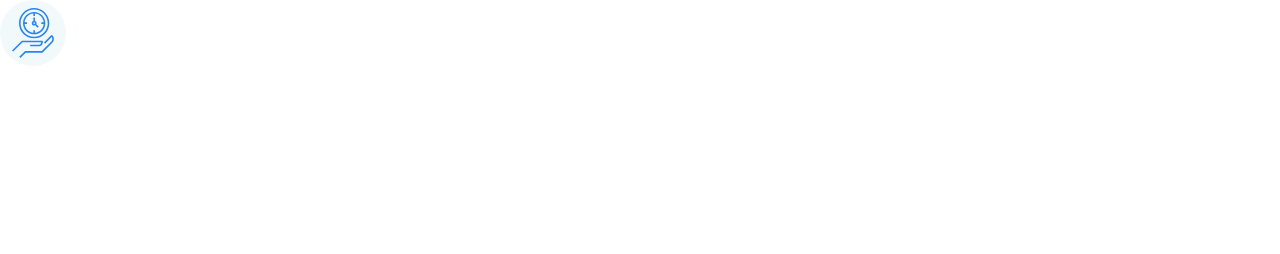
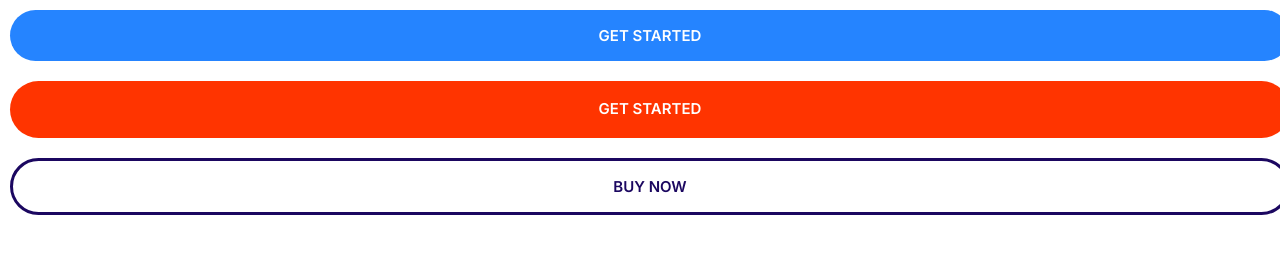
Before and after one commit to jinalbabariya/CLOUDJ, a plain HTML site: page index.html in a window 1280 px wide. Drawn offline with Linux system fonts and the light colour scheme.

Commit message:
define buttons

```diff
--- a/CSS/stylee.css
+++ b/CSS/stylee.css
@@ -5,6 +5,11 @@
     --color-headings:#1b0760;
     --color-body:#918ca4;
 }
+
+*, *::after,*::before {
+    box-sizing: border-box;
+}
+
 /* typography */
 
 html {
@@ -168,3 +173,67 @@ a {
     justify-content:center;
     align-items: center;
 }
+
+/* buttons */
+.btn {
+    border-radius: 40px;
+    border:0rem;
+    cursor: pointer;
+    font-size: 1.8rem;
+    font-weight: 600;
+    margin: 1rem;
+    outline: none;
+    padding: 1.7rem 3rem;
+    text-transform: uppercase;
+    white-space: nowrap;
+}
+
+.btn--primary {
+    background-color: var(--color-primary);
+    color: white;
+}
+
+.btn--primary:hover {
+    background-color: #3a8ffd;
+}
+
+.btn--secondary {
+    background-color: var(--color-secondary);
+    color: white;
+}
+
+.btn--secondary:hover {
+    background-color: #00c8eb;
+}
+
+.btn--accent {
+    background-color: var(--color-accent);
+    color: white;
+}
+
+.btn--accent:hover {
+    background-color: #ec3000;
+}
+
+.btn--block {
+    width: 100%;
+    display: inline-block;
+    text-align: center;
+}
+
+.btn--outline {
+    color: var(--color-headings);
+    background-color: white;
+    border: 3px solid var(--color-headings);
+}
+
+.btn--outline:hover {
+    background-color: var(--color-headings);
+    color: white;
+}
+
+@media screen and (min-width: 1024px) {
+    .btn {
+        font-size: 1.5rem;
+    }
+}
--- a/index.html
+++ b/index.html
@@ -13,11 +13,9 @@
 </head>
 
 <body>
-    <span class="icon-container">
-        <svg class="icon icon-primary">
-            <use xlink:href="icons/sprite.svg#clock"></use>
-        </svg>
-    </span>
+    <button class="btn btn--primary btn--block">Get Started</button>
+    <a href="#" class="btn btn--accent btn--block">Get Started</a>
+    <button class="btn btn--outline btn--block">Buy Now</button>
 </body>
 
 </html>
```
Also changed, not shown: components/buttons.html (added, +3 -0 lines).
